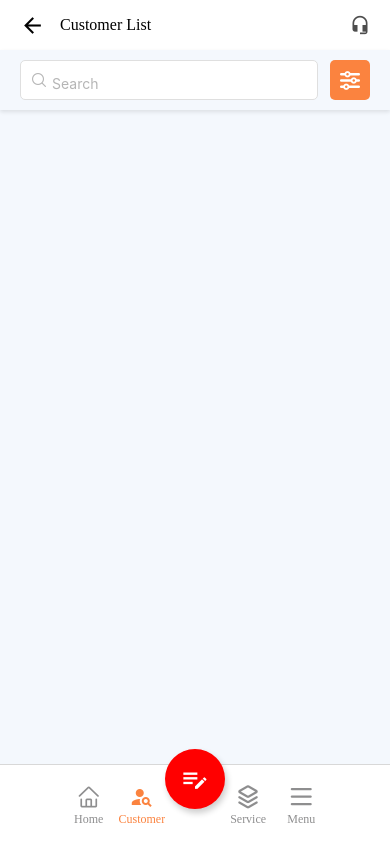
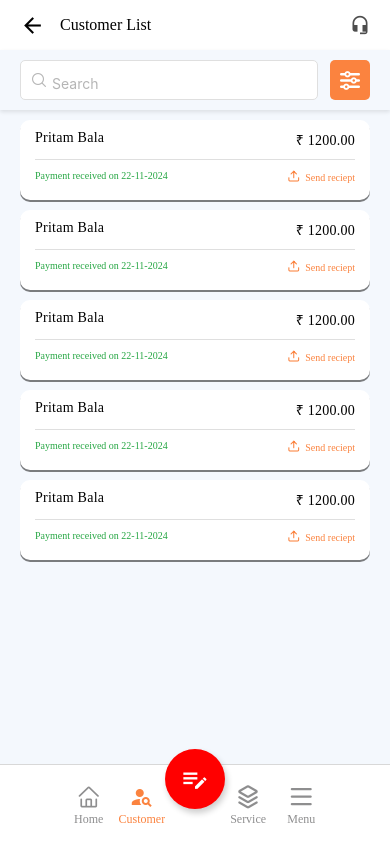
Before and after one commit to turainsoftware/BillTrack, a React Native app: screen / in a window 390 px wide. Built offline with nearby package versions, Linux system fonts and the light colour scheme.

Commit message:
completed the basic desing of customer page

```diff
--- /dev/null
+++ b/src/components/Cards/CustomerCard.jsx
@@ -0,0 +1,79 @@
+import {StyleSheet, Text, TouchableOpacity, View} from 'react-native';
+import React from 'react';
+import Feather from 'react-native-vector-icons/Feather';
+import {colors, fonts} from '../../util/utils';
+
+const CustomerCard = () => {
+  return (
+    <View style={styles.container}>
+      <View style={styles.headerContainer}>
+        <Text style={styles.headerText}>Pritam Bala</Text>
+        <Text style={styles.headerText}>₹ 1200.00</Text>
+      </View>
+      <View style={styles.divider} />
+      <View style={styles.footerContainer}>
+        <Text style={styles.paymentText}>Payment received on 22-11-2024</Text>
+        <TouchableOpacity style={styles.sendContainer}>
+          <Feather name="upload" size={13} color={colors.primary} />
+          <Text style={styles.sendText}>Send reciept</Text>
+        </TouchableOpacity>
+      </View>
+    </View>
+  );
+};
+
+const styles = StyleSheet.create({
+  container: {
+    height: 80,
+    backgroundColor: '#ffffff',
+    paddingVertical: 10,
+    paddingHorizontal: 15,
+    // marginTop: 10,
+    gap: 10,
+    borderRadius: 10,
+    shadowColor: '#000',
+    shadowOffset: {width: 0, height: 2},
+    shadowOpacity: 0.5,
+    shadowRadius: 0,
+    elevation: 2,
+  },
+  headerContainer: {
+    flexDirection: 'row',
+    justifyContent: 'space-between',
+  },
+  headerText: {
+    fontSize: 14,
+    fontFamily: fonts.semibold,
+    color: '#000000',
+    letterSpacing: 0.25,
+  },
+  divider: {
+    height: 1,
+    backgroundColor: '#DFDFDF',
+  },
+  footerContainer: {
+    flexDirection: 'row',
+    justifyContent: 'space-between',
+  },
+  sendContainer: {
+    flexDirection: 'row',
+  },
+  paymentText: {
+    fontSize: 10,
+    fontFamily: fonts.medium,
+    color: '#28A745',
+  },
+  sendContainer: {
+    flexDirection: 'row',
+    justifyContent: 'center',
+    alignItems: 'center',
+    gap: 5,
+  },
+  sendText: {
+    fontSize: 10,
+    fontFamily: fonts.bold,
+    color: colors.primary,
+  },
+});
+
+export default CustomerCard;
--- a/src/components/index.js
+++ b/src/components/index.js
@@ -11,6 +11,7 @@ import DashboardSecond from './Cards/DashboardSecond';
 import SalesTransaction from './Cards/SalesTransaction';
 import PurchaseTransactions from './Cards/PurchaseTransactions';
 import Transaction from './Cards/Transaction';
+import CustomerCard from './Cards/CustomerCard';
 
 export {
   DotLoader,
@@ -21,4 +22,5 @@ export {
   PurchaseTransactions,
   Transaction,
   SecondaryHeader,
+  CustomerCard
 };
--- a/src/screens/Home/Customer.jsx
+++ b/src/screens/Home/Customer.jsx
@@ -1,4 +1,5 @@
 import {
+  ScrollView,
   StyleSheet,
   Text,
   TextInput,
@@ -7,7 +8,7 @@ import {
 } from 'react-native';
 import React from 'react';
 import HomeLayout from './HomeLayout';
-import {SecondaryHeader} from '../../components';
+import {CustomerCard, SecondaryHeader} from '../../components';
 import FontAwesome6 from 'react-native-vector-icons/FontAwesome6';
 import AntDesign from 'react-native-vector-icons/AntDesign';
 import {colors, fonts} from '../../util/utils';
@@ -29,6 +30,16 @@ const Customer = () => {
           <FontAwesome6 name="sliders" size={20} color="#ffffff" />
         </TouchableOpacity>
       </View>
+      <ScrollView
+        style={{flex: 1, paddingHorizontal: 20, paddingVertical: 10}}
+        contentContainerStyle={{gap: 10}}
+        showsVerticalScrollIndicator={false}>
+        <CustomerCard />
+        <CustomerCard />
+        <CustomerCard />
+        <CustomerCard />
+        <CustomerCard />
+      </ScrollView>
     </HomeLayout>
   );
 };
```
